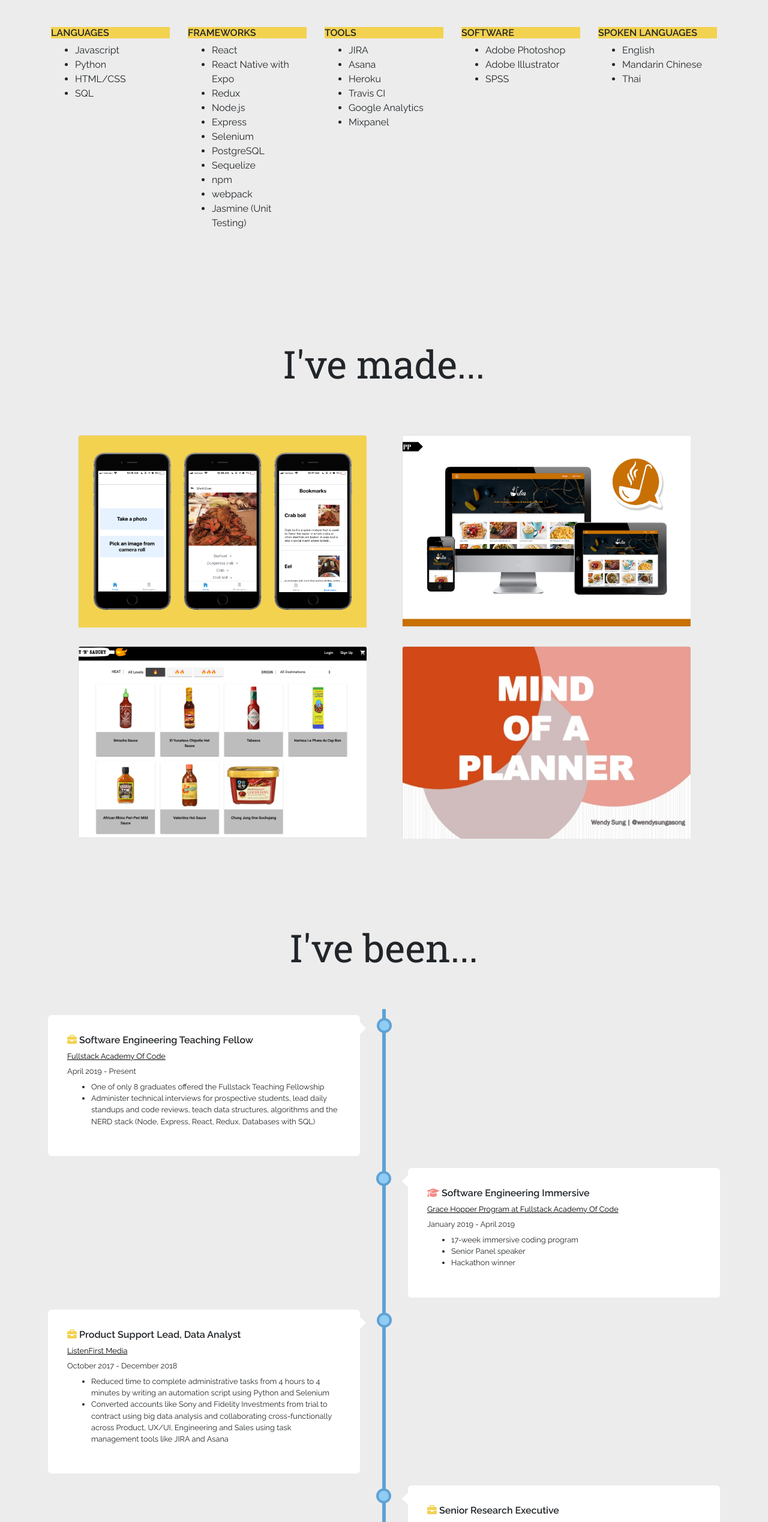
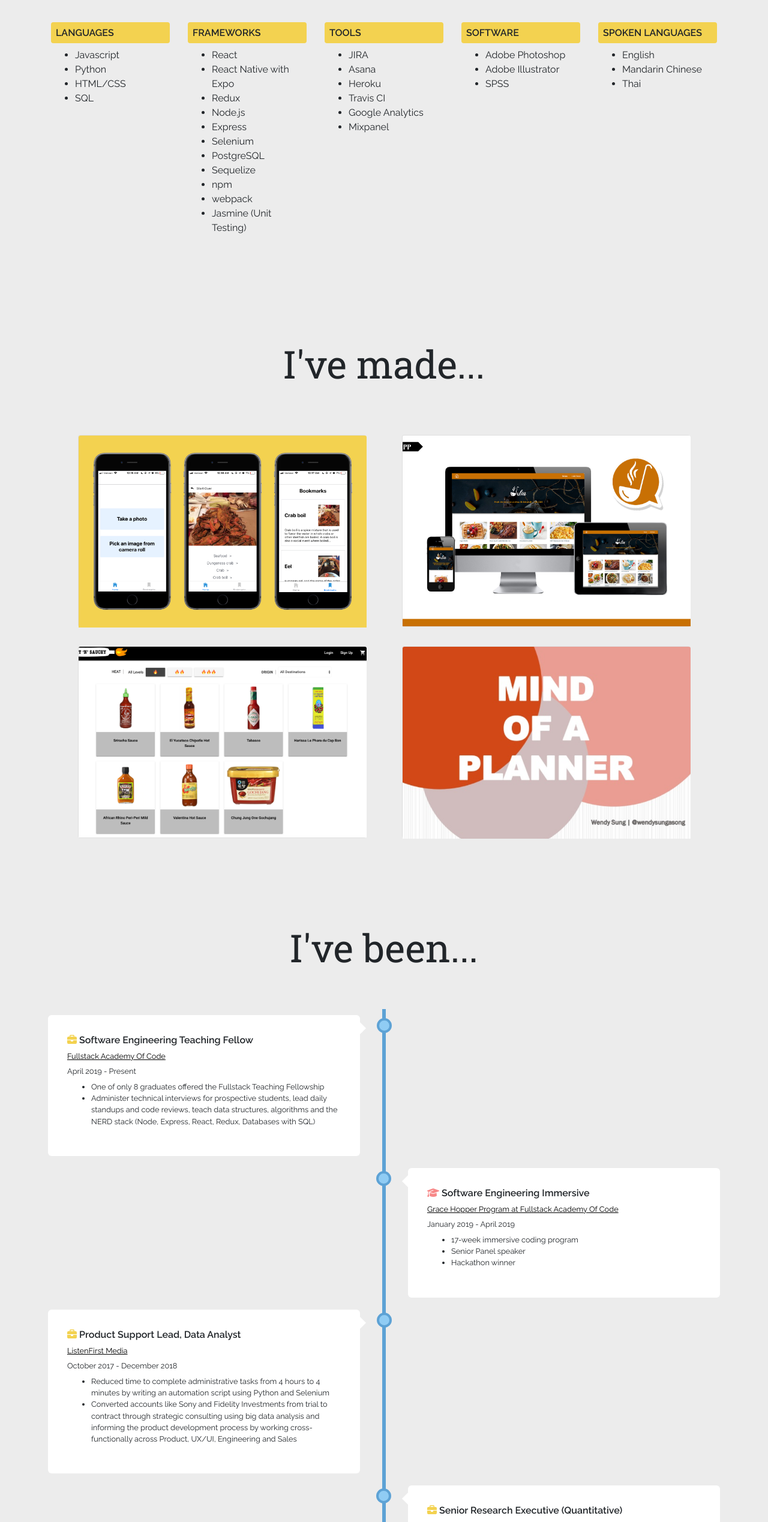
Before and after one commit to sungsauce/portfolio, a React app: page / in a window 1280 px wide. Shown: the part 1928-4465 px from the top of the page at 60% size. Built offline with nearby package versions, Linux system fonts and the light colour scheme.

Commit message:
experience edits and skills header css

```diff
--- a/client/components/experience.js
+++ b/client/components/experience.js
@@ -34,22 +34,22 @@ const experiences = [
     dates: 'October 2017 - December 2018',
     description: [
       'Reduced time to complete administrative tasks from 4 hours to 4 minutes by writing an automation script using Python and Selenium',
-      'Converted accounts like Sony and Fidelity Investments from trial to contract using big data analysis and collaborating cross-functionally across Product, UX/UI, Engineering and Sales using task management tools like JIRA and Asana'
+      'Converted accounts like Sony and Fidelity Investments from trial to contract through strategic consulting using big data analysis and informing the product development process by working cross-functionally across Product, UX/UI, Engineering and Sales'
     ]
   },
   {
     isWork: true,
-    title: 'Senior Research Executive',
+    title: 'Senior Research Executive (Quantitative)',
     company: 'Hall & Partners',
     companyLink: 'https://www.hallandpartners.com/',
     dates: 'April 2016-July 2017',
     description: [
-      'Helped clients like American Express and Jameson craft global marketing strategies by utilizing quantitative research methodologies: A/B monadic testing, trend tracking and projecting, discrete choice modelling, data calibration, and statistical testing'
+      'Consulted the agency\'s key client American Express on its global marketing strategies through use of quantitative research methodologies: A/B monadic testing, trend tracking and projecting, discrete choice modeling, data calibration, and statistical testing'
     ]
   },
   {
     isWork: true,
-    title: 'Research Executive',
+    title: 'Research Executive (Quantitative)',
     company: 'Hall & Partners',
     companyLink: 'https://www.hallandpartners.com/',
     dates: 'July 2014-March 2016',
@@ -64,7 +64,7 @@ const experiences = [
     companyLink: 'https://havas.com/',
     dates: 'March 2011-September 2012',
     description: [
-      'Facilitated the completion of over 70 projects on an $8M pharmaceutical business by liaising between the multiple agency departments, client communications and managing project timelines, resources, vendors, and finances'
+      'Facilitated the completion of over 70 projects on an $8M pharmaceutical business by maintaining internal and external communications and managing project timelines, resources, vendors, and finances'
     ]
   },
   {
--- a/client/components/projects.js
+++ b/client/components/projects.js
@@ -123,8 +123,8 @@ export default class Projects extends React.Component {
                 scrolling="no"
                 style={{border: 'none'}}
                 allowFullScreen
-                webkitallowfullscreen
-                mozallowfullscreen
+                webkitallowfullscreen="true"
+                mozallowfullscreen="true"
               />
             ) : (
               <Image src={currProj.img} fluid />
--- a/public/style.css
+++ b/public/style.css
@@ -111,7 +111,8 @@ p, li {
   font-family: 'Raleway', sans-serif;
   font-weight: 600;
   background-color: #F3D250;
-  /* margin-top: 1em; */
+  padding: 0.5em;
+  border-radius: 0.25em;
 }
 
 /* Projects */
```
Also changed, not shown: 1 other file.
